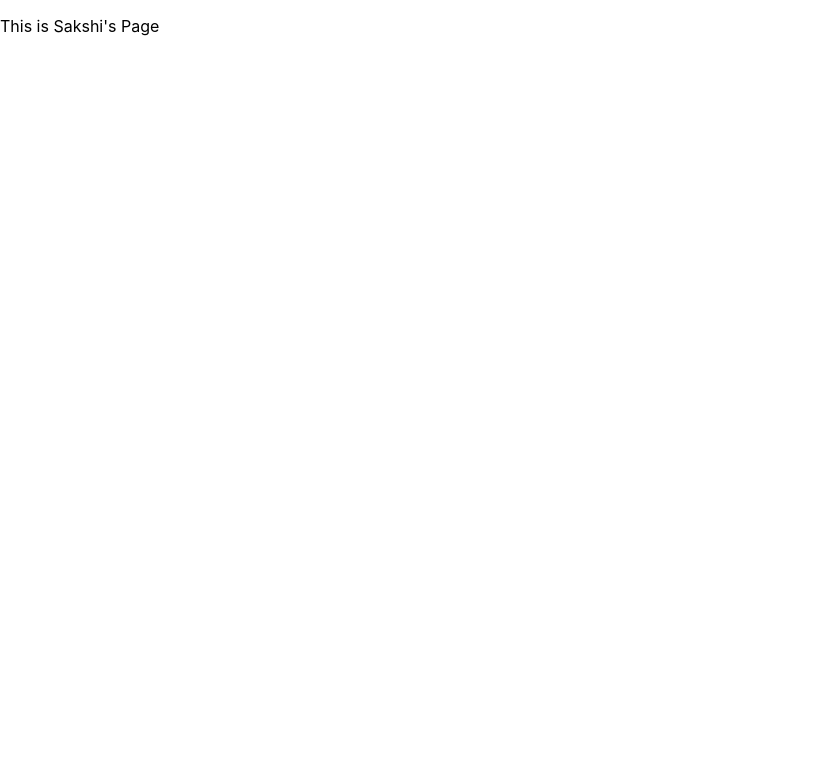
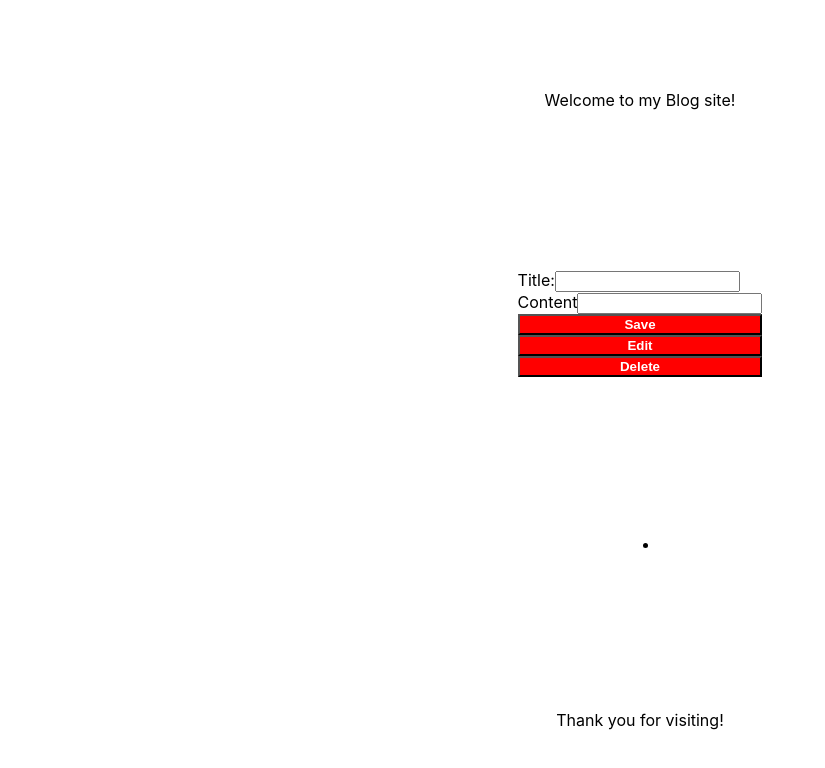
Before and after one commit to luu-thai/not-a-blog, a React (Create React App) app: page / in a window 1280 px wide. Both pictures are taken after a click on the button "Sakshi". Shown: the top 768 px of the page, without its empty margins (0-825 px from the left). Built offline with nearby package versions, Linux system fonts and the light colour scheme.

Commit message:
Skeleton code for blog

```diff
--- a/package.json
+++ b/package.json
@@ -7,6 +7,8 @@
     "@testing-library/jest-dom": "^5.11.4",
     "@testing-library/react": "^11.1.0",
     "@testing-library/user-event": "^12.1.10",
+    "axios": "^0.21.1",
+    "moment": "^2.29.1",
     "react": "^17.0.2",
     "react-dom": "^17.0.2",
     "react-scripts": "4.0.3",
--- a/src/App.js
+++ b/src/App.js
@@ -1,6 +1,7 @@
 import './App.css';
 import React, { useState } from 'react';
 import { Luu } from './components/luu/luu';
+import { Blog } from './components/sakshi/sakshi';
 
 function App() {
   const pages = { sakshi: 'Sakshi', luu: 'Luu' }
@@ -12,7 +13,7 @@ function App() {
 
   if (state === pages.sakshi) {
 
-    return <p>This is Sakshi's Page</p>
+    return <Blog/>
 
   } else if(state === pages.luu) {
 
--- /dev/null
+++ b/src/components/sakshi/blog-list/blog.css
@@ -0,0 +1,3 @@
+.List{
+    display:list-item;
+}
--- /dev/null
+++ b/src/components/sakshi/blog-list/blog.js
@@ -0,0 +1,12 @@
+import React from 'react';
+
+export const BlogsList=(props)=>{
+
+    return(
+        <div className="List">
+            <ul>
+                <li>{props.title}</li>
+            </ul>
+        </div>
+    )
+}
--- /dev/null
+++ b/src/components/sakshi/form/form.css
@@ -0,0 +1,9 @@
+.FormBody{
+    display: flex;
+    flex-direction: column;
+}
+button{
+    color:white;
+    background: red;
+    font-weight: bold;
+}
--- /dev/null
+++ b/src/components/sakshi/form/form.js
@@ -0,0 +1,31 @@
+import { List } from '@material-ui/core';
+import React,{useState} from 'react';
+import { BlogsList } from '../blog-list/blog';
+import './form.css';
+export const Form = (props)=>{
+    const initialFormState = { id: null, title: '', content: '' }
+    const [list, setList] = useState(initialFormState)  ;
+
+    const updateBlog=(event)=>{
+        const{title,value}= event.target.value;
+        setList({...list, [title]:value});
+
+    }
+    return(
+        <div>
+            <form className="FormBody">
+                <label>
+                    Title:
+                    <input type="text" name="title" value={list.title} onChange={updateBlog}/>
+                </label>
+                <label>
+                    Content
+                    <input type="text" name="content" value={list.content} onChange={updateBlog}/>
+                </label>
+                <button type="submit" >Save</button>
+                <button type="button">Edit</button>
+                <button type="button">Delete</button>
+            </form>
+        </div>
+    )
+}
--- a/src/components/sakshi/sakshi.css
+++ b/src/components/sakshi/sakshi.css
@@ -0,0 +1,10 @@
+.Form{
+    display:flex;
+    flex-direction: column;
+    justify-content: space-around;
+    align-items:center;
+    height:100vh;
+}
+.FormHeader{
+   margin:20px;
+}
--- a/src/components/sakshi/sakshi.js
+++ b/src/components/sakshi/sakshi.js
@@ -0,0 +1,23 @@
+import React,{useState} from 'react';
+import { BlogsList } from './blog-list/blog';
+import {Form} from './form/form';
+import './sakshi.css';
+export const Blog =(props)=>{
+    const blogsData = [
+        {id:1, title: 'Blog1', content: 'My first blogpost' },
+        {id:2, title: 'Blog1', content: 'My first blogpost' },
+      ]
+    const[list,setList]=useState(blogsData);
+    const saveBlog =(blog)=>{
+        blog.id= list.length +1;
+        setList([...blogsData,blog]);
+    }
+    return (
+        <div className="Form">
+            <div className="FormHeader">Welcome to my Blog site!</div>
+            <Form  saveBlog={saveBlog} />
+            <BlogsList list={blogsData} />
+        <div className="FormFooter">Thank you for visiting!</div>
+        </div>
+    )
+}
```
